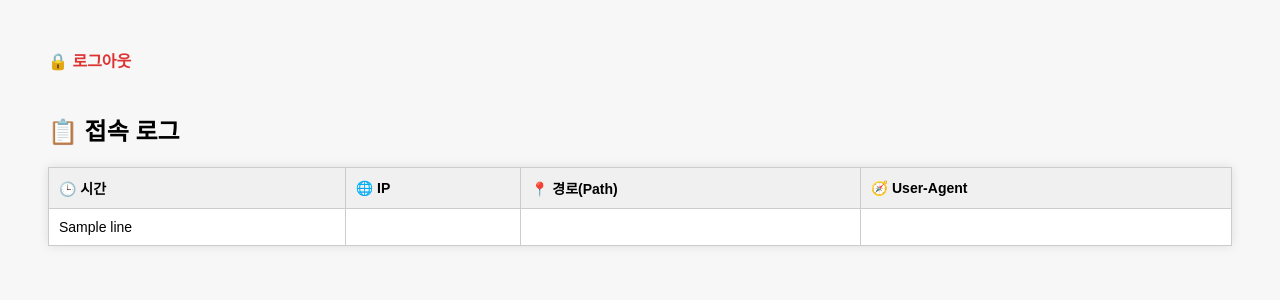
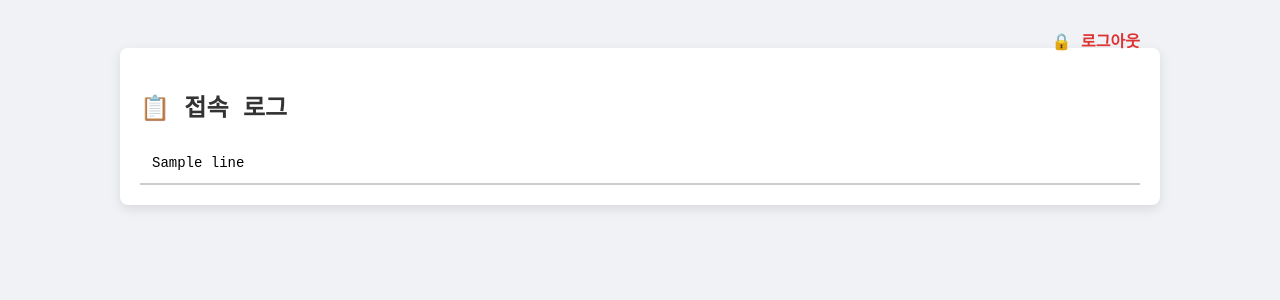
Before and after one commit to wangdda9119/GIGA_CAMP, a Flask app: template templates/logs.html in a window 1280 px wide. Shown: the top 300 px of the page. Run offline with Flask 3, Linux system fonts and the light colour scheme; the template is opened without the code that fills it: most values are stand-ins (such as "Sample title", 1, 10 or a date in 2020).

Commit message:
log.html upgrade

```diff
--- a/templates/logs.html
+++ b/templates/logs.html
@@ -5,57 +5,53 @@
   <title>접속 로그</title>
   <style>
     body {
-      font-family: Arial, sans-serif;
-      background-color: #f7f7f7;
+      font-family: 'Courier New', monospace;
+      background-color: #f0f2f5;
       padding: 40px;
+    }
+    .log-container {
+      max-width: 1000px;
+      margin: auto;
+      background: white;
+      border-radius: 8px;
+      padding: 20px;
+      box-shadow: 0 4px 12px rgba(0,0,0,0.1);
     }
     table {
       width: 100%;
       border-collapse: collapse;
-      background-color: white;
-      box-shadow: 0 0 10px rgba(0,0,0,0.1);
     }
-    th, td {
-      border: 1px solid #ccc;
-      padding: 10px;
+    td {
+      padding: 12px;
+      border-bottom: 2px solid #ccc;  /* 굵은 구분선! */
+      white-space: pre-wrap;
+      word-break: break-word;
       font-size: 14px;
-      text-align: left;
     }
-    th {
-      background-color: #f0f0f0;
+    h2 {
+      margin-bottom: 20px;
+      color: #333;
     }
     .logout {
-      display: inline-block;
-      margin-bottom: 20px;
       text-decoration: none;
       color: #d33;
       font-weight: bold;
+      float: right;
+      margin-top: -40px;
     }
   </style>
 </head>
 <body>
+  <div class="log-container">
     <a class="logout" href="/logout">🔒 로그아웃</a>
     <h2>📋 접속 로그</h2>
     <table>
-    <thead>
+      {% for line in logs %}
         <tr>
-        <th>🕒 시간</th>
-        <th>🌐 IP</th>
-        <th>📍 경로(Path)</th>
-        <th>🧭 User-Agent</th>
-      </tr>
-    </thead>
-    <tbody>
-    {% for line in logs %}
-      {% set parts = line.strip().split(' | ') %}
-      <tr>
-        <td>{{ parts[0].replace('[', '').replace(']', '') }}</td>
-        <td>{{ parts[1].split(': ')[1] }}</td>
-        <td>{{ parts[2].split(': ')[1] }}</td>
-        <td>{{ parts[3].split(': ')[1] }}</td>
+          <td>{{ line.strip() }}</td>
         </tr>
       {% endfor %}
-    </tbody>
     </table>
+  </div>
 </body>
 </html>
```
Lines whose indentation alone changed are shown as unchanged.
